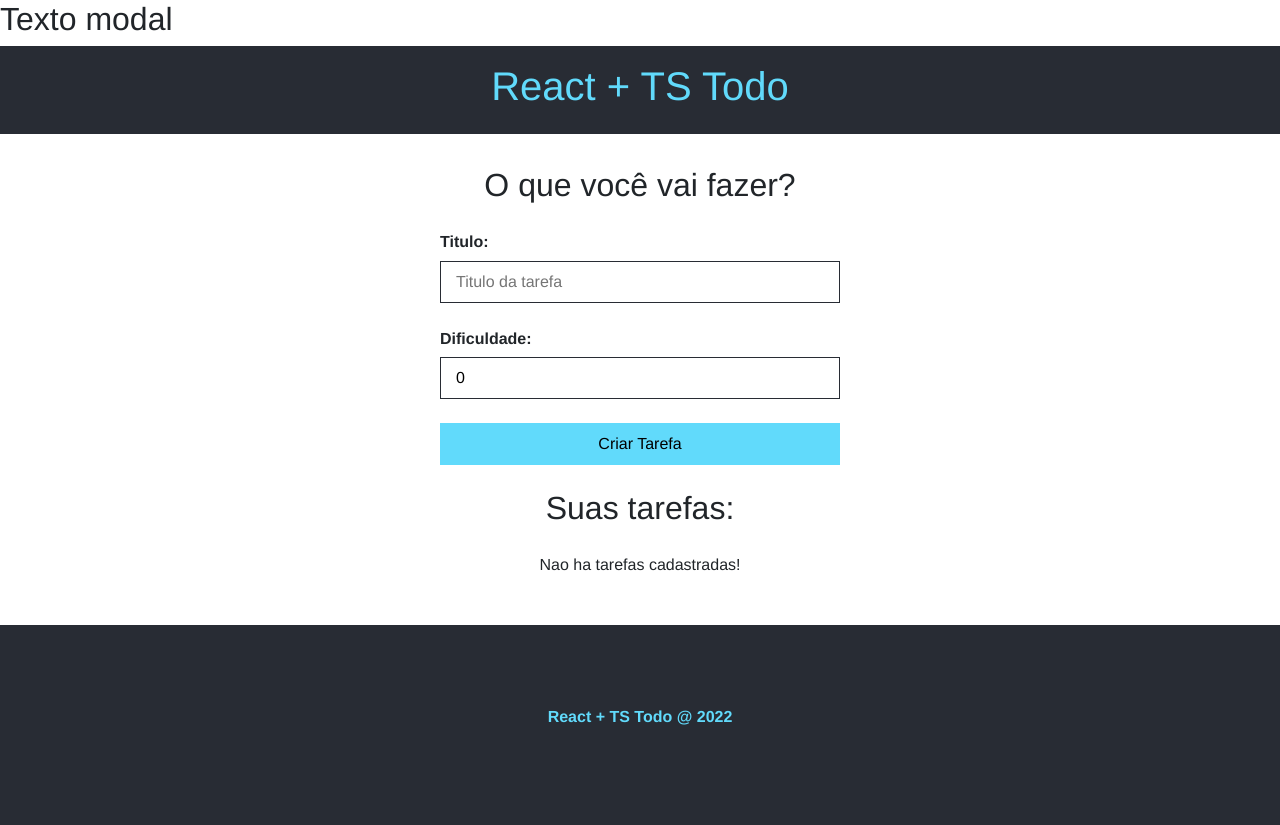
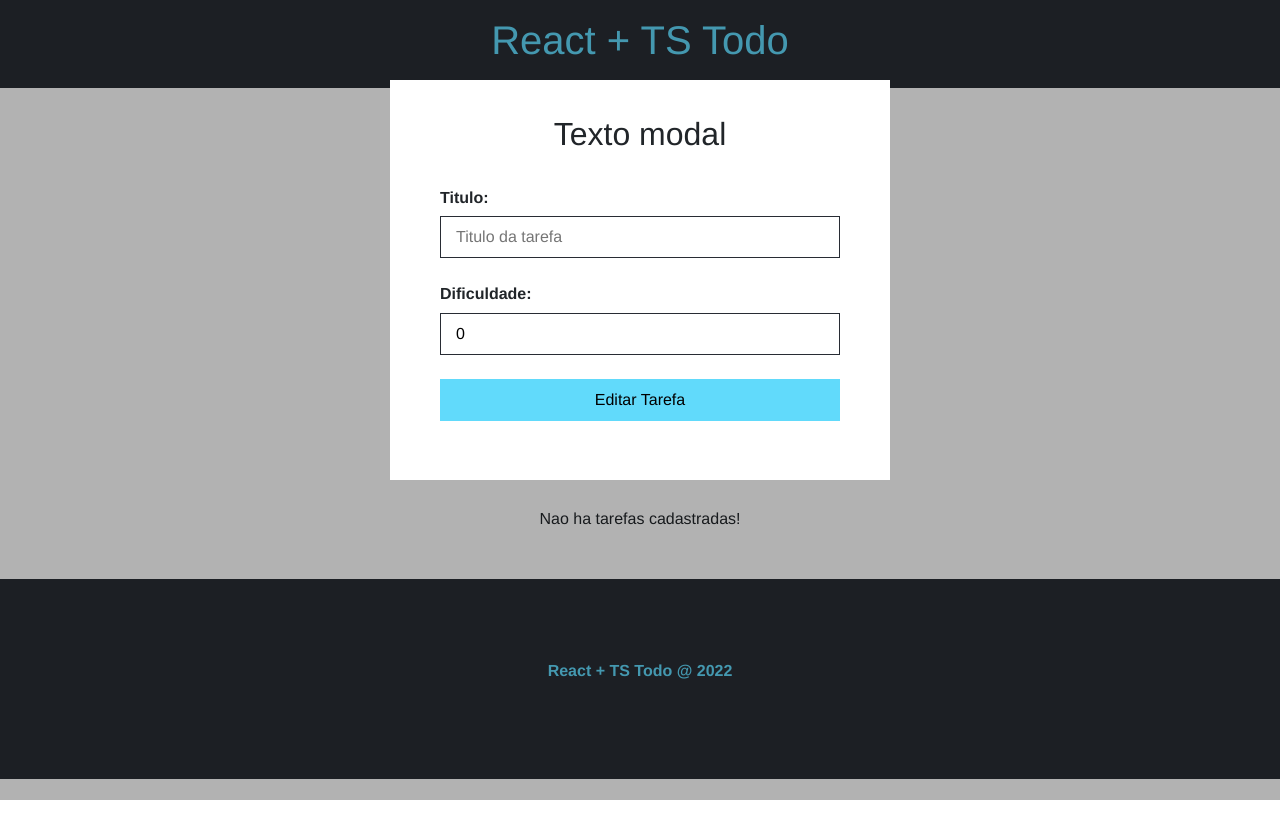
Before and after one commit to minprogramador/todolist, a React (Create React App) app: page / in a window 1280 px wide. After the commit the page ends 800 px from the top, so only its background shows below. Built offline with nearby package versions, Linux system fonts and the light colour scheme; the HTML template or start-up script is replaced by a standard one.

Commit message:
estilizando modal

```diff
--- a/src/App.tsx
+++ b/src/App.tsx
@@ -25,7 +25,7 @@
 
   return (
    <div>
-     <Modal/>
+     <Modal children={<TaskForm btnText='Editar Tarefa' taskList={taskList}/>}/>
      <Header/>
      <main className={styles.main}>
        <div>
--- a/src/components/Modal.module.css
+++ b/src/components/Modal.module.css
@@ -0,0 +1,33 @@
+.fade{
+    width: 100%;
+    height: 100%;
+    position: absolute;
+    background-color: #000;
+    opacity: 0.3;
+}
+
+.modal{
+    position: absolute;
+    top: 10%;
+    left: 0;
+    right: 0;
+    width: 500px;
+    height: 400px;
+    margin-left: auto;
+    margin-right: auto;
+    z-index: 1;
+    background-color: #fff;
+    display: flex;
+    flex-direction: column;
+    justify-content: center;
+    text-align: center;
+}
+
+.modal h2{
+    margin-bottom: 1em;
+}
+
+.modal form{
+    width: 90%;
+
+}
--- a/src/components/Modal.tsx
+++ b/src/components/Modal.tsx
@@ -2,17 +2,18 @@
 import styles from './Modal.module.css';
 
 interface Props{
-
+    children: React.ReactNode
 }
 
-const Modal = (props:Props) => {
+const Modal = ({children}:Props) => {
     return (
         <div id='modal'>
-            <div>
+            <div className={styles.fade}>
 
             </div>
-            <div>
+            <div className={styles.modal}>
                 <h2>Texto modal</h2>
+                {children}
             </div>
         </div>
     );
```
